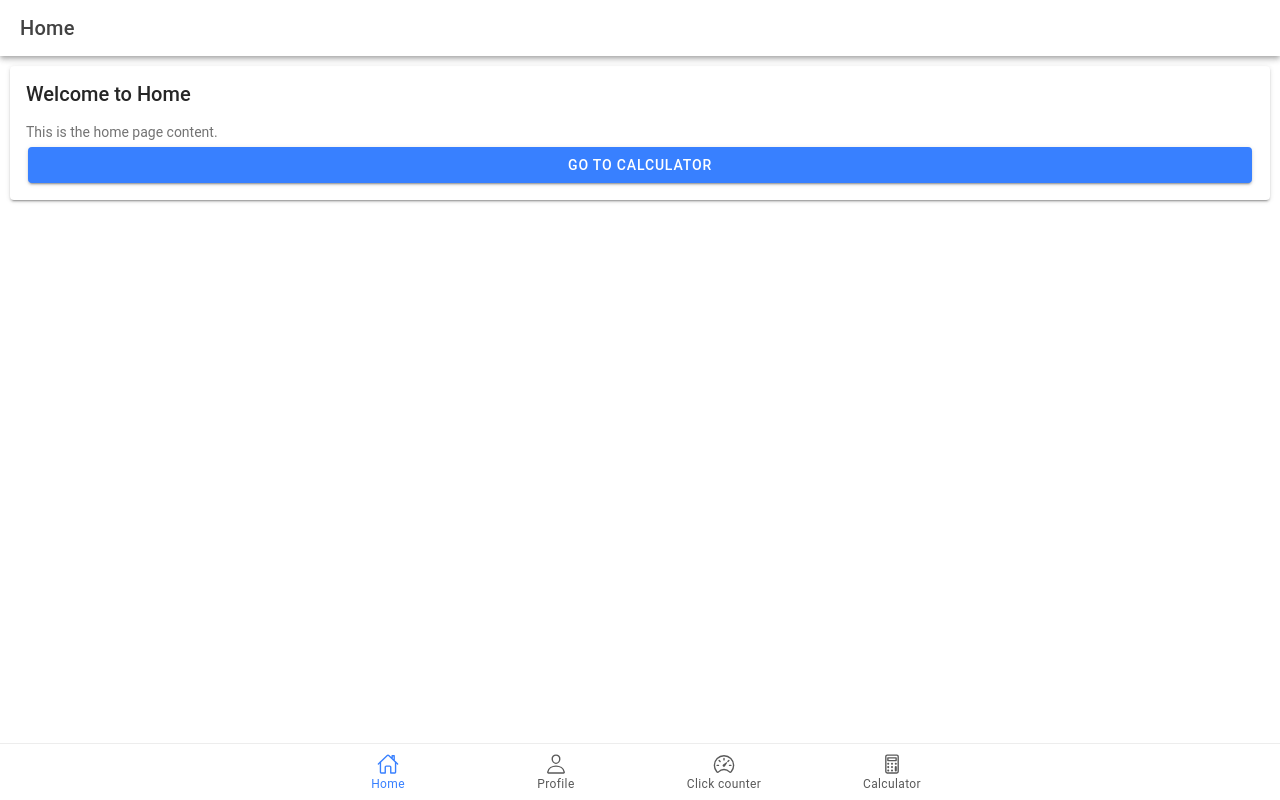
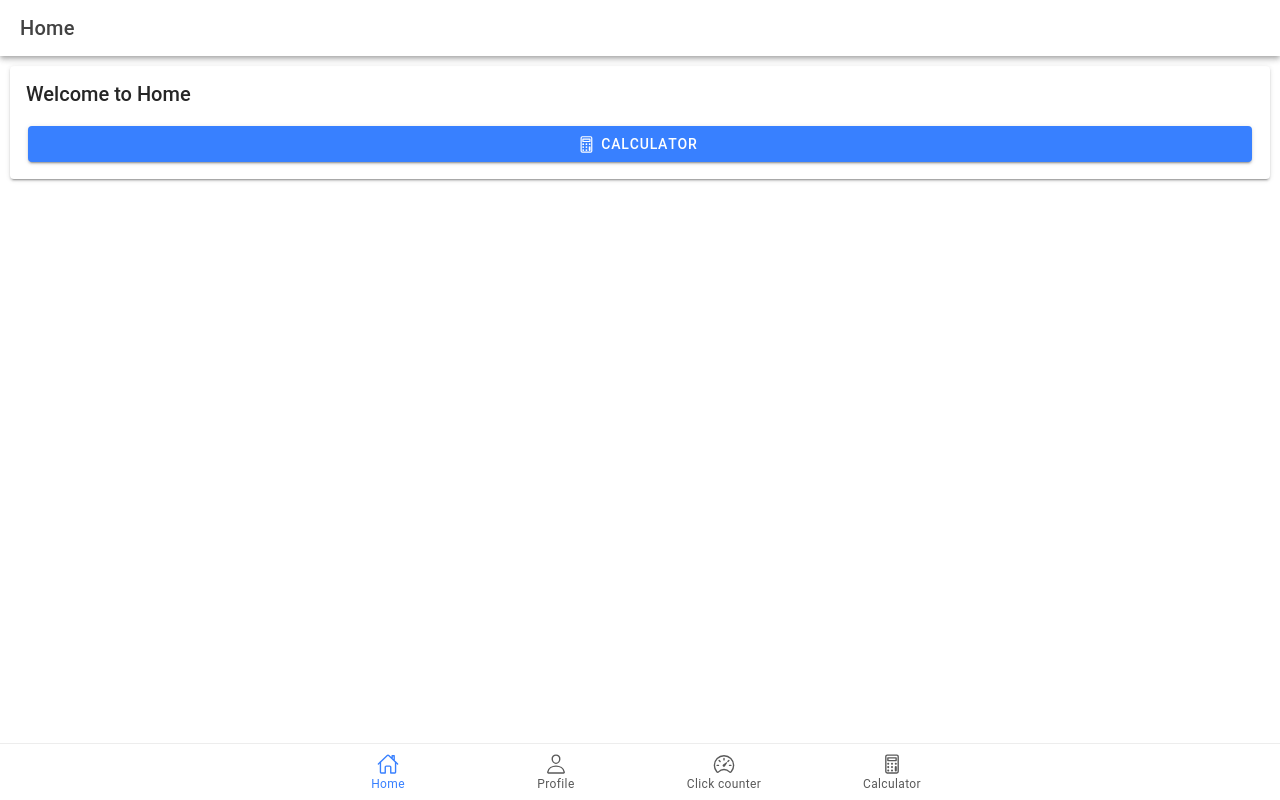
Before and after one commit to Jessmarivandalahigon/ion-t-dalahigon, a React (Vite) app: page /home in a window 1280 px wide. Built offline with nearby package versions, Linux system fonts and the light colour scheme.

Commit message:
added calculator code in app.tsx

```diff
--- a/src/pages/home.tsx
+++ b/src/pages/home.tsx
@@ -1,8 +1,10 @@
 import React from 'react';
 import {
-    IonContent, IonHeader, IonPage, IonTitle, IonToolbar, IonCard, IonCardHeader, IonCardTitle, IonCardContent, IonButton
+    IonContent, IonHeader, IonPage, IonTitle, IonToolbar, IonCard, IonCardHeader, IonCardTitle, IonCardContent, IonButton,
+    IonIcon
 } from '@ionic/react';
 import { useHistory } from 'react-router-dom';
+import { calculatorOutline } from 'ionicons/icons';
 
 const Home: React.FC = () => {
     const history = useHistory();
@@ -32,8 +34,10 @@ const Home: React.FC = () => {
                     </IonCardHeader>
 
                     <IonCardContent>
-                        This is the home page content.
-                        <IonButton expand="block" onClick={goToCalculator}>Go to Calculator</IonButton>
+                        <IonButton expand="block" routerLink='/calculator'>
+                            <IonIcon icon={calculatorOutline} slot="start" />
+                            Calculator
+                        </IonButton>
                     </IonCardContent>
                 </IonCard>
 
```
